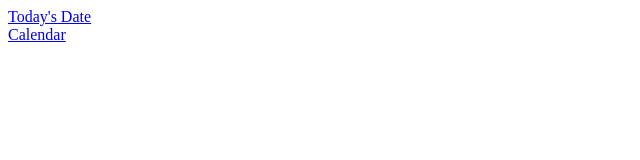
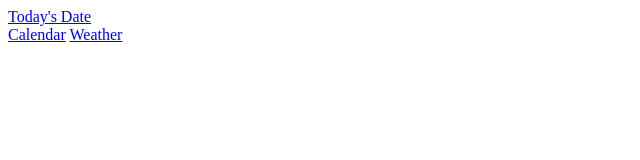
Before and after one commit to vethera/notion, a plain HTML site: page index.html in a window 1280 px wide. Shown: the full height of the page, 0-640 px from the left. Drawn offline with Linux system fonts and the light colour scheme.

Commit message:
Update index.html

```diff
--- a/index.html
+++ b/index.html
@@ -1,4 +1,5 @@
 <html>
 <a href="https://vethera.github.io/notion/today.html">Today's Date</a><br>
 <a href="https://vethera.github.io/notion/calendar.html">Calendar</a>
+<a href="https://vethera.github.io/notion/weather.html">Weather</a>
 </html>
```
